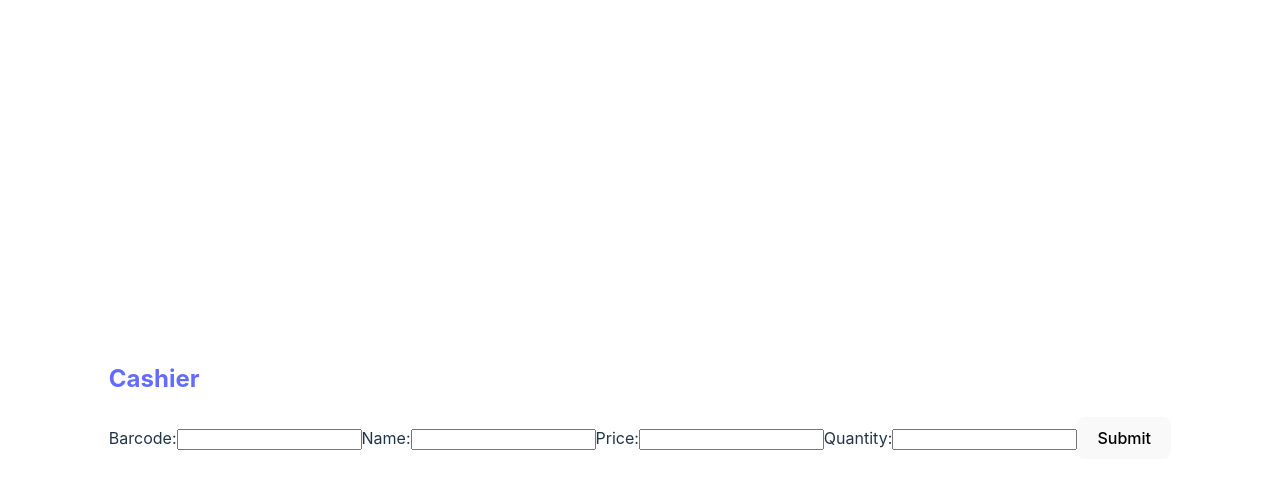
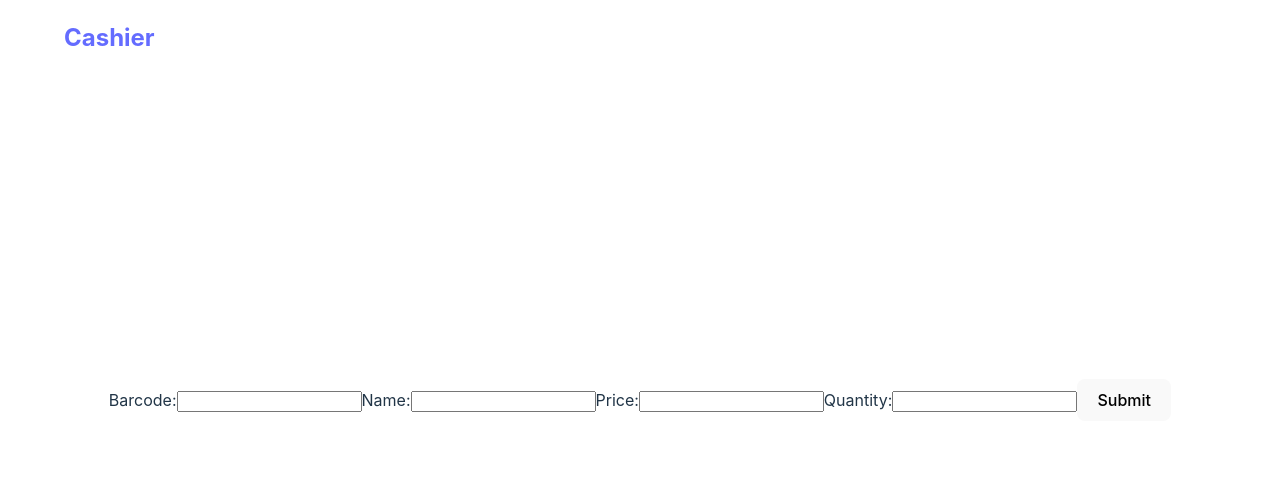
Before and after one commit to gunaykrgl/cashier, a React (Vite) app in the folder client/: page /addProduct in a window 1280 px wide. Shown: the top 488 px of the page. Built offline with nearby package versions, Linux system fonts and the light colour scheme.

Commit message:
Fixed Navbar position

```diff
--- a/client/src/App.tsx
+++ b/client/src/App.tsx
@@ -1,6 +1,6 @@
 import { BrowserRouter as Router, Routes, Route } from 'react-router-dom';
-import Navbar from './components/Navbar'
 
+import MainLayout from './components/Layout/MainLayout';
 import Cashier from './pages/Cashier';
 import Login from './pages/Login';
 import AddProduct from './pages/addProduct';
@@ -9,13 +9,16 @@ function App() {
 
   return (
     <Router>
-      <Navbar />
       <Routes>
-        <Route path='/' element={<Cashier />} />
-        <Route path='/login' element={<Login />} />
+        <Route path='/' element={<MainLayout />} >
 
-        {/* //! CHANGE this so that add product and update product is in the same page  */}
-        <Route path='/addProduct' element={<AddProduct />} />
+          <Route index element={<Cashier />} />
+          <Route path='/login' element={<Login />} />
+
+          {/* //! CHANGE this so that add product and update product is in the same page  */}
+          <Route path='/addProduct' element={<AddProduct />} />
+        </Route>
+
       </Routes>
     </Router>
   )
--- /dev/null
+++ b/client/src/components/Layout/MainLayout.tsx
@@ -0,0 +1,13 @@
+import { Outlet } from 'react-router-dom';
+import Navbar from '../Navbar';
+
+const MainLayout = () => {
+    return (
+        <div>
+            <Navbar />
+            <Outlet />
+        </div>
+    )
+}
+
+export default MainLayout;
--- a/client/src/components/Navbar.module.scss
+++ b/client/src/components/Navbar.module.scss
@@ -1,15 +1,14 @@
 nav {
-    position: sticky;
+    position: fixed;
     top: 0;
-
+    left: 5%;
     display: flex;
     justify-content: space-between;
     align-items: center;
 
-    // background-color: gray;
     color: #fff;
 
-    width: 100%;
+    width: 90%;
 }
 
 .navLinks {
--- a/client/src/components/Navbar.tsx
+++ b/client/src/components/Navbar.tsx
@@ -14,7 +14,7 @@ export default function Navbar() {
                     <Link to="/">Home</Link>
                 </li>
                 <li>
-                    <Link to="/Login">Login</Link>
+                    <Link to="/login">Login</Link>
                 </li>
             </ul>
         </nav>
--- a/client/src/pages/Cashier.tsx
+++ b/client/src/pages/Cashier.tsx
@@ -45,7 +45,6 @@ function Cashier() {
 
   return (
     <>
-      <div className='mainContainer'>
 
         <BarcodeForm
           productsList={productsList}
@@ -56,7 +55,6 @@ function Cashier() {
           removeItem={removeItem}
         />
         <button onClick={() => finalizePurchase(cart)}>Complete</button>
-      </div>
     </>
   )
 }
```
